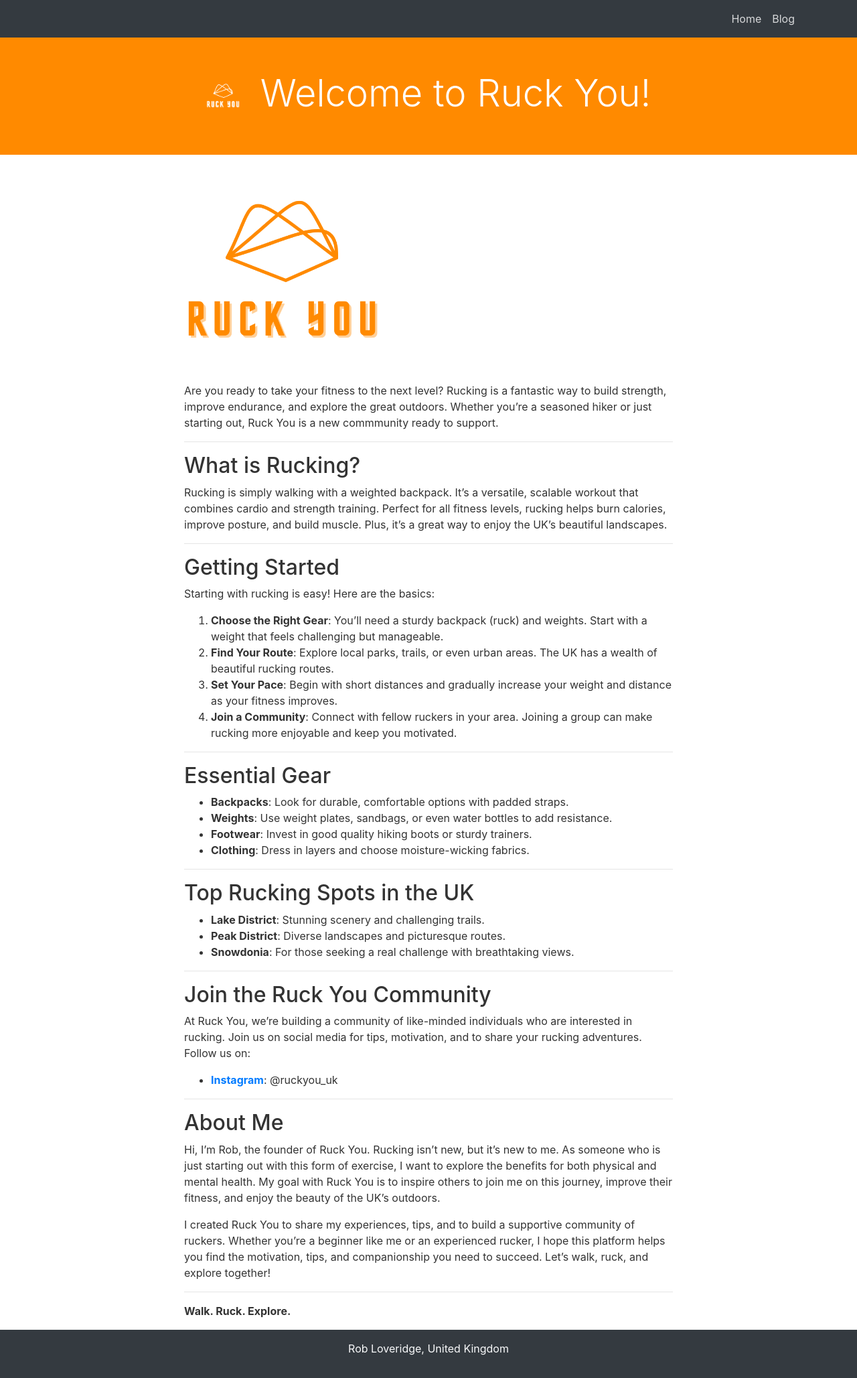
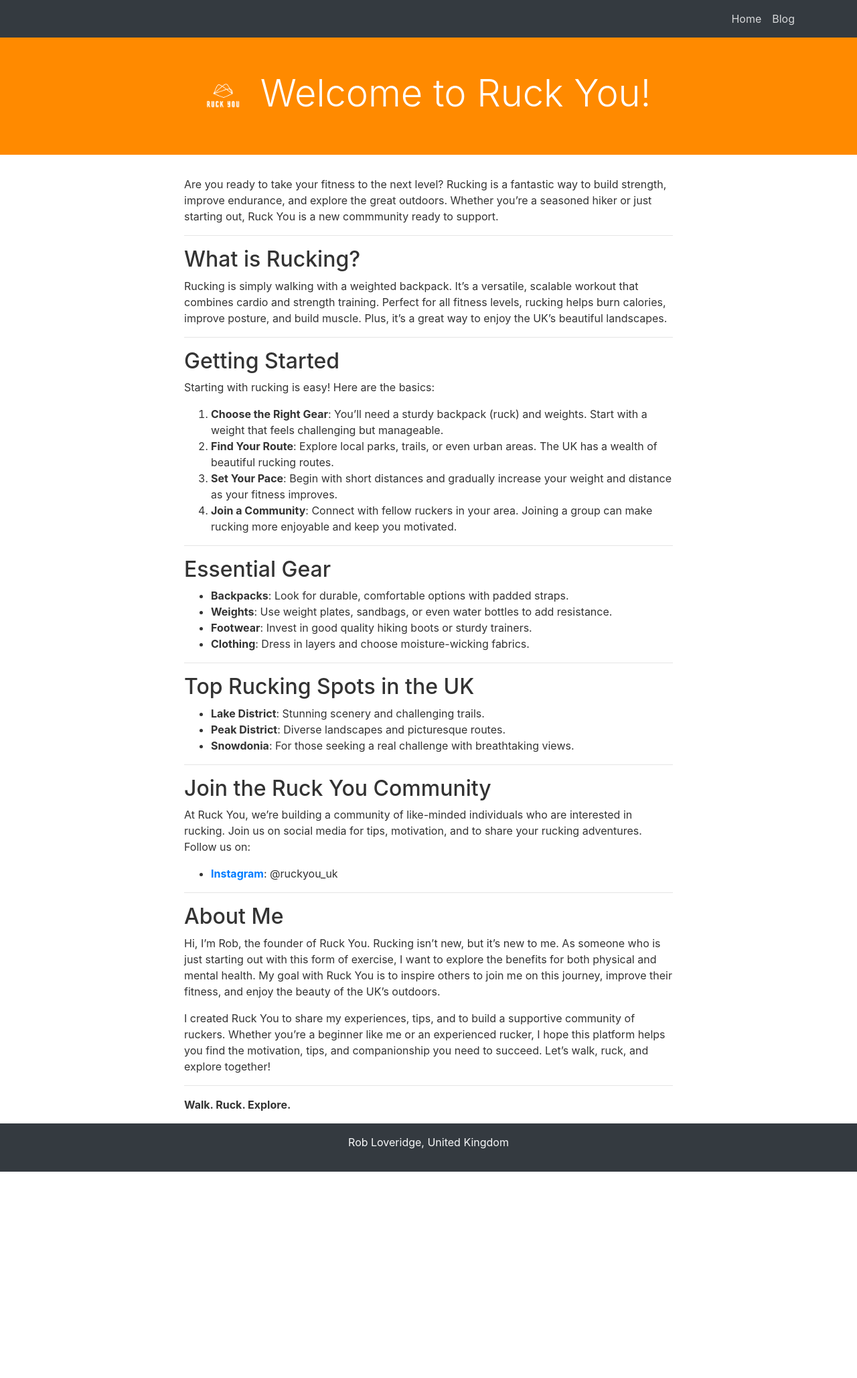
Before and after one commit to robertloveridge/ruckyou, a Jekyll site: the page built from index.md, in a window 1280 px wide. Shown: the whole page at 67% size. Built offline with Jekyll 4.4.1, drawn with Linux system fonts in a browser that asks for light colours; nearby versions of some CDN libraries; after the commit the page ends 1749 px from its top, so only the background shows below that.

Commit message:
Update index.md

```diff
--- a/index.md
+++ b/index.md
@@ -2,8 +2,6 @@
 layout: default
 title: Welcome to Ruck You!
 ---
-
-<img src="Ruck_You_Logo.png" alt="Ruck You Logo" style="width: 40%">
 
 Are you ready to take your fitness to the next level? Rucking is a fantastic way to build strength, improve endurance, and explore the great outdoors. Whether you're a seasoned hiker or just starting out, Ruck You is a new commmunity ready to support.
 
```
